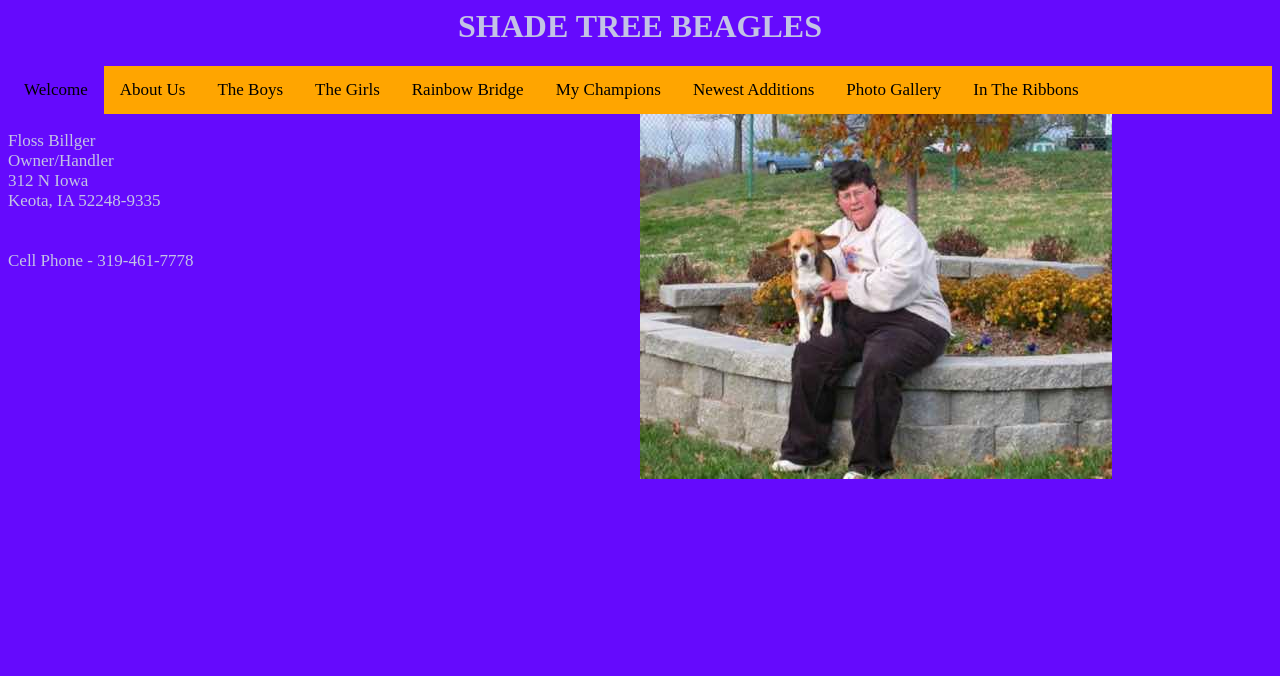
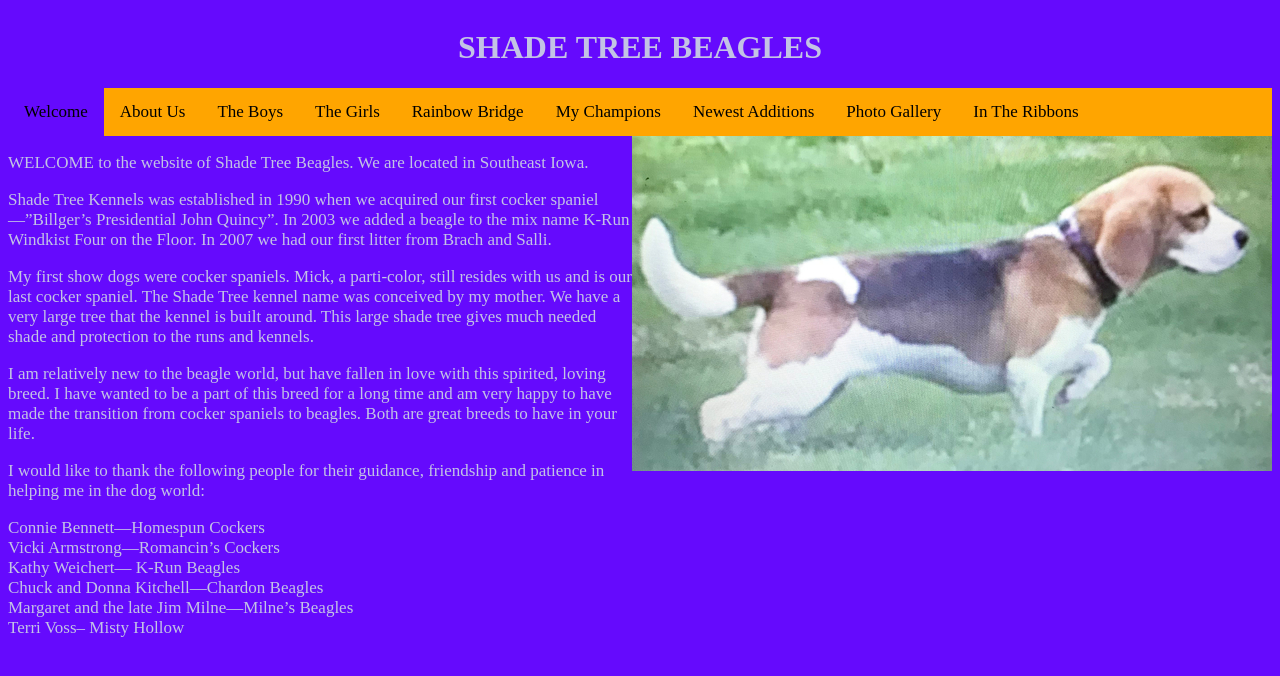
Before and after one commit to kathweaver/Floss-Website, a plain HTML site: page index.html in a window 1280 px wide. Drawn offline with Linux system fonts and the light colour scheme.

Commit message:
Switched webpages, removed / from images

```diff
--- a/index.html
+++ b/index.html
@@ -6,10 +6,11 @@
        <title>Floss and Brach Welcome You to Shade Tree Beagles</title>
 </head>
 <body>
+    <div class="flex-container">
         <div align="center"><h1>SHADE TREE BEAGLES</h1></div>
         <nav>
             <div class="topnav" id="myTopnav">
-                <a href="index.html" class="active">Welcome</a>
+                    <a href="index.html" class="active">Welcome </a>
                     <a href="about.html">About Us </a>
                     <a href="boys.html">The Boys</a>
                     <a href="girls.html">The Girls</a>
@@ -23,27 +24,35 @@
                     </a>
                 </div>
             </nav>
-
+        </div>
         <div class="row">
             <div class="column">
-                <p>
-                Floss Billger <br>
-                Owner/Handler<br>
-                312 N Iowa <br>
-                Keota, IA 52248-9335 <br>
-                <br>
-                <br>
-                Cell Phone - 319-461-7778 <br>
-                <br>
-            </p>
+                    <p>WELCOME to the website of Shade Tree Beagles. We are located in Southeast Iowa.</p>
+
+                    <p>Shade Tree Kennels was established in 1990 when we acquired our first cocker spaniel—”Billger’s Presidential John Quincy”. In 2003 we added a beagle to the mix name K-Run Windkist Four on the Floor. In 2007 we had our first litter from Brach and Salli.</p>
+
+                    <p>My first show dogs were cocker spaniels. Mick, a parti-color, still resides with us and is our last cocker spaniel. The Shade Tree kennel name was conceived by my mother. We have a very large tree that the kennel is built around. This large shade tree gives much needed shade and protection to the runs and kennels.</p>
+
+                    <p>I am relatively new to the beagle world, but have fallen in love with this spirited, loving breed. I have wanted to be a part of this breed for a long time and am very happy to have made the transition from cocker spaniels to beagles. Both are great breeds to have in your life.</p>
+
+                    <p>I would like to thank the following people for their
+                    guidance, friendship and patience in helping me in the dog world:</p>
+                        <ul>
+                            <li>Connie Bennett—Homespun Cockers</li>
+                            <li>Vicki Armstrong—Romancin’s Cockers</li>
+                            <li>Kathy Weichert— K-Run Beagles</li>
+                            <li>Chuck and Donna Kitchell—Chardon Beagles</li>
+                            <li>Margaret and the late Jim Milne—Milne’s Beagles</li>
+                            <li>Terri Voss– Misty Hollow</li>
+                        </ul>
                 </div>
         <div class="column">
                 <picture>
-                            <source media="(min-width: 650px)" srcset="images/welcome-medium.jpg">
-                            <source media="(min-width: 465px)" srcset="images/welcome-small.jpg">
-                            <img src="/images/welcome-large.jpg" alt="Floss and Brach" style="width:auto;">
+                        <source media="(min-width: 650px)" srcset="images/shadetree-medium.jpg">
+                        <source media="(min-width: 465px)" srcset="images/shadetree-small.jpg">
+                        <img src="images/shadetree-large.jpg" alt="Floss and Brach" style="width:auto;">
                 </picture>
-
+        </div>
         </div>
     </div>
 </body>
--- a/styles.css
+++ b/styles.css
@@ -30,7 +30,7 @@ ul {
 }
 
 .column {
-  flex: 75%;
+  flex: 60%;
 }
 
 /* Add a orange background color to the top navigation */
```
Also changed, not shown: about.html (+19 -23 lines), additions.html (+1 -1 lines). Lines whose indentation alone changed are shown as unchanged.
